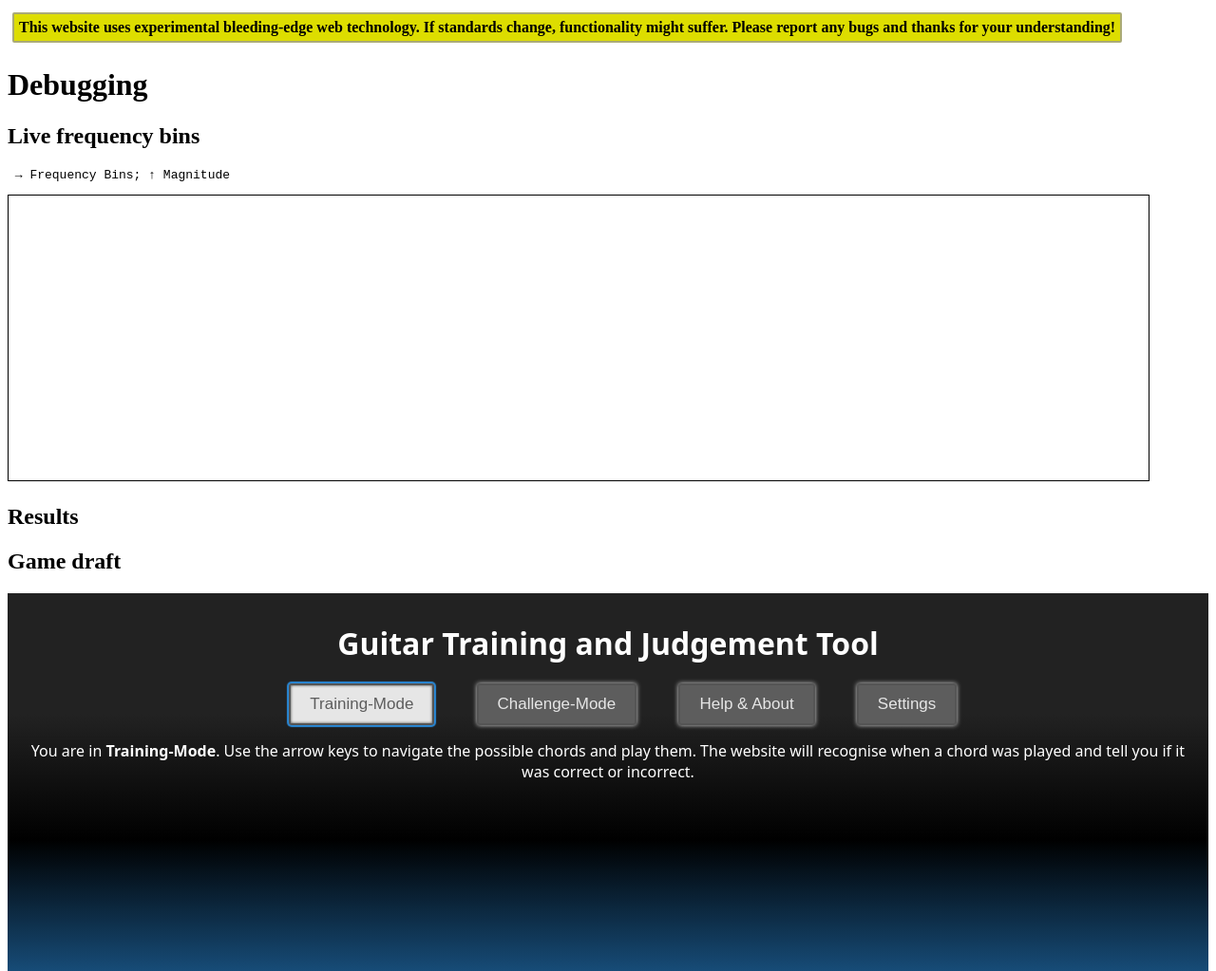
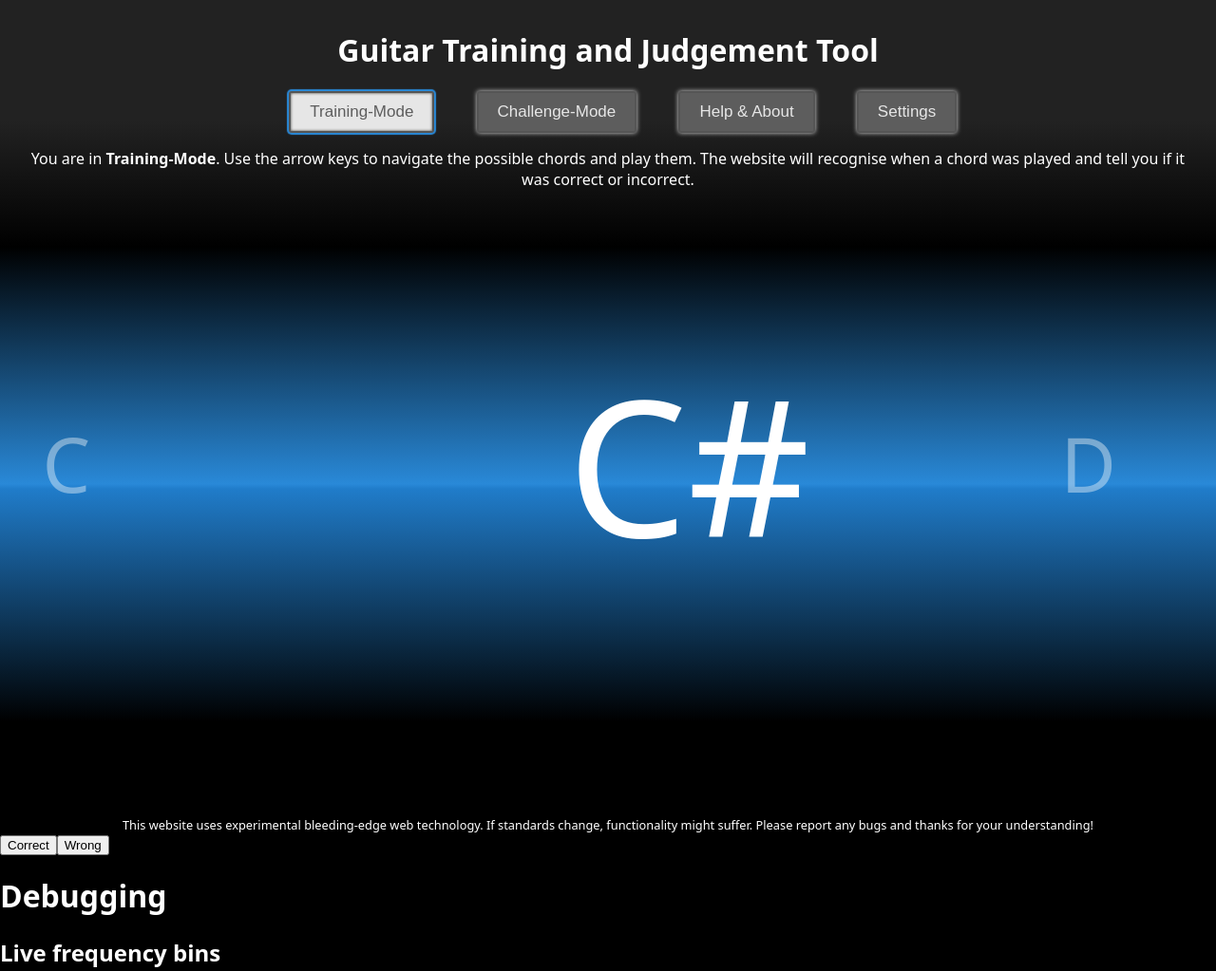
Before and after one commit to Finomnis/MPA_Exercises, a plain HTML site: page project/index.html in a window 1280 px wide. Shown: the top 1023 px of the page at 95% size. Drawn offline with Linux system fonts and the light colour scheme.

Commit message:
move development information to the bottom, update css

```diff
--- a/project/index.html
+++ b/project/index.html
@@ -7,21 +7,6 @@
       <script src="jquery-2.1.4.min.js"></script>
     </head>
     <body>
-        <span class="warning">
-        This website uses experimental bleeding-edge web technology. If standards change, functionality might suffer. Please report any bugs and thanks for your understanding!
-        </span>
-
-        <h1>Debugging</h1>
-        <h2>Live frequency bins</h2>
-        <pre> → Frequency Bins; ↑ Magnitude</pre>
-        <canvas id="debug_liveFrequencyBins" width="1200px" height="300px" style="border:1px solid black"></canvas>
-
-        <h2>Results<h2>
-        <p id="chordgame_text" style="font-size:80%;"></p>
-        <p id="chordfound_text" style="font-size:80%;"></p>
-        <p id="debug_text" style="font-size:80%;"></p>
-
-        <h2>Game draft</h2>
         <div id="mainWindow" style="width:100%; height:1000px; background:black; color:white; font-family:sans">
         <div id="header" style="height:200px; padding:10px 20px 50px 20px; text-align:center; background: linear-gradient(to bottom, #222222 49%,#000000 100%)">
             <h1>Guitar Training and Judgement Tool</h1>
@@ -130,9 +115,19 @@
             This website uses experimental bleeding-edge web technology. If standards change, functionality might suffer. Please report any bugs and thanks for your understanding!
         </div>
         <button id="correct">Correct</button><button id="incorrect">Wrong</button>
+
+        <h1>Debugging</h1>
+        <h2>Live frequency bins</h2>
+        <pre> → Frequency Bins; ↑ Magnitude</pre>
+        <canvas id="debug_liveFrequencyBins" width="1200px" height="300px" style="border:1px solid black"></canvas>
+
+        <h2>Results<h2>
+        <p id="chordgame_text" style="font-size:80%;"></p>
+        <p id="chordfound_text" style="font-size:80%;"></p>
+        <p id="debug_text" style="font-size:80%;"></p>
         <script src="script.js"></script>
         <script>
-        "use_strict";
+        "use strict";
 
         function correctAnimation(){
             var tone = $("#currentTone .displayedTone").clone().removeAttr("id").appendTo("#currentTone");
--- a/project/style.css
+++ b/project/style.css
@@ -7,6 +7,12 @@
 	background-color: #DDDD00;
 	font-weight:bold;
 	width: auto;
+}
+
+body {
+	margin:0px;
+	background-color:black;
+	color:white;
 }
 
 
```
